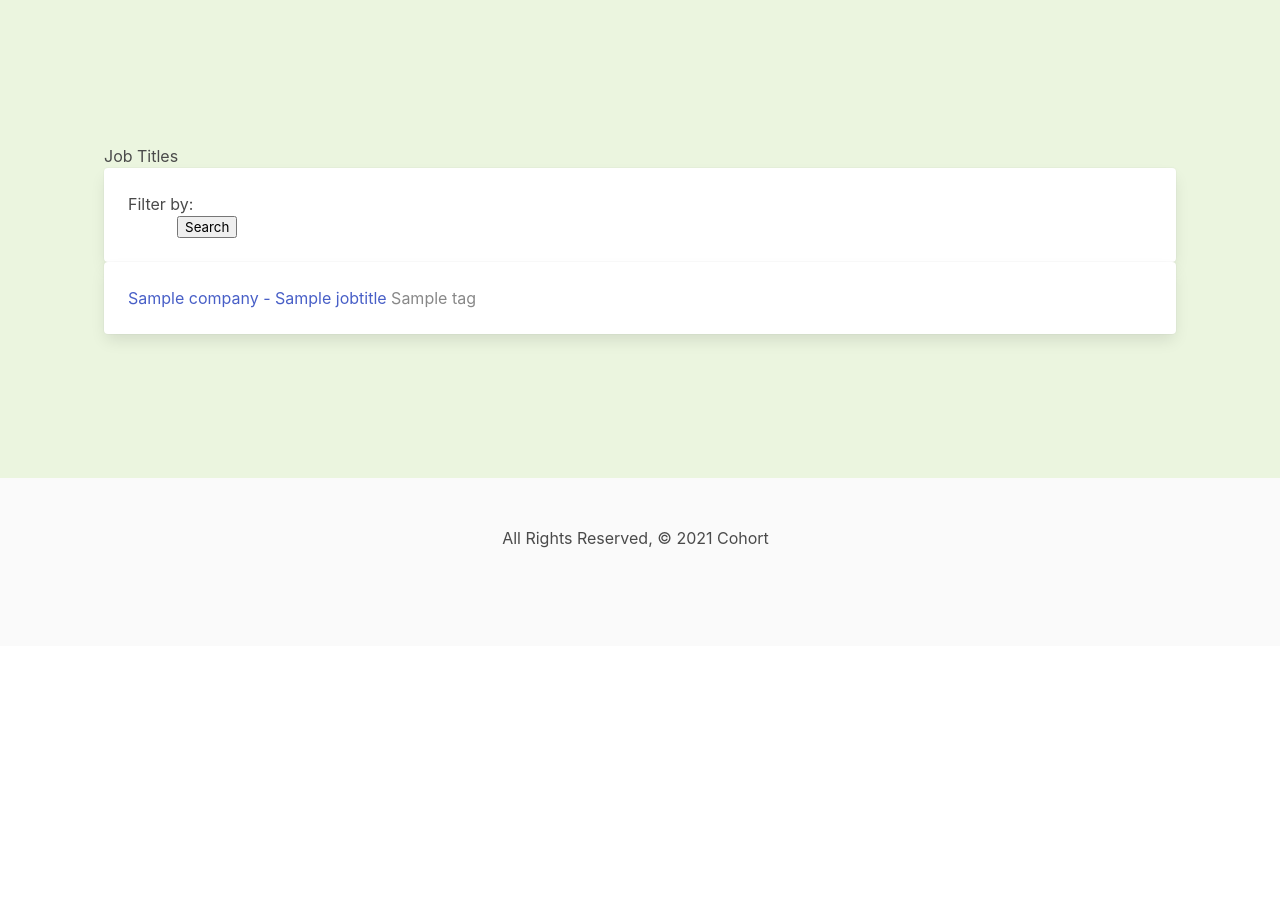
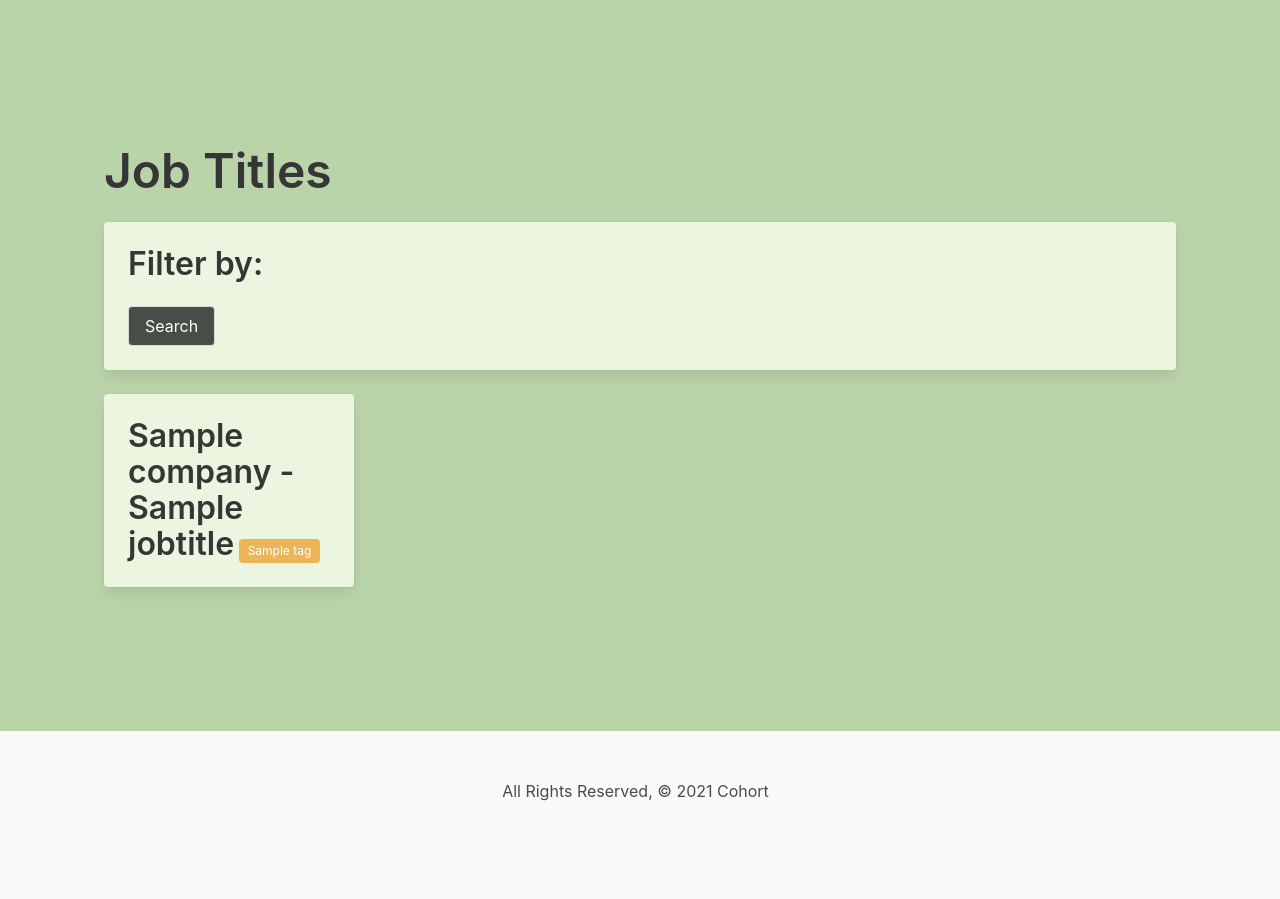
Before and after one commit to jillpe/cohort, a Django app: template main_app/templates/jobtitles/index.html in a window 1280 px wide. Shown: the part 52-951 px from the top of the page. Before the commit the page ends 600 px from the top, so only its background shows below. Run offline with Django 3.2, Linux system fonts and the light colour scheme; the template is opened without the code that fills it: most values are stand-ins (such as "Sample title", 1, 10 or a date in 2020).

Commit message:
adds styling

```diff
--- a/main_app/templates/base.html
+++ b/main_app/templates/base.html
@@ -112,7 +112,7 @@
     <div
       class="section is-medium"
        style="
-        background-color: #EBF5DF
+        background-color: #BAD4AA
 
       "
     >
--- a/main_app/templates/jobtitles/index.html
+++ b/main_app/templates/jobtitles/index.html
@@ -1,40 +1,55 @@
 {% extends 'base.html' %} {% block content %}
 
-<h1>Job Titles</h1>
-<div class="card">
+
+
+
+<div class="columns is-multiline">
+
+  <div class="column is-full">
+    <h1 class = "title is-1">Job Titles</h1>
+    <div class="card" style="background-color: #EBF5DF" style="margin-bottom:15px;">
       <div class="card-content">
-  <span class="card-title">Filter by:</span>
-    <form method="get" style = "display: grid; grid-template-columns: auto auto auto auto auto auto auto auto auto; column-gap: 10px; justify-items: center; align-items: center;">
-      {{myFilter.form}}
-      <button type="submit" class="btn">Search</button>
+      <span class="title">Filter by:</span>
+      <form method="get" style: "display: flex; align-content: center">
+        {{myFilter.form.as_p}}
+        <br/>
+        <button type="submit" class="button" style="background-color:#464E47; color: white;">Search</button>
       </form>
 
       </div>
     </div>
+  </div>
 
     {% for jobtitle in jobtitles %}
-<div class="card">
+    <div class = "column is-3">
+    <div class="card" style="background-color: #EBF5DF">
       <a href="{% url 'detail' jobtitle.id %}">
         <div class="card-content">
-      <span>{{ jobtitle.company }} - {{ jobtitle.name }}
+          <span class="title">{{ jobtitle.company }} - {{ jobtitle.name }}</span>
             {% if user.is_authenticated %}
             <form action="{% url 'assoc_job' jobtitle.id %}" method="post">
               {% csrf_token %} {% if jobtitle in user.applicant.joblist.all%}
-          <button type="submit" disabled="true" class="btn">
+              <div style="display: flex; justify-content: center; margin: 5px">
+                <button type="submit" style="background-color:#464E47; color: white" disabled="true" class="button is-small">
                   Job Already Added To Profile
                 </button>
+              </div>
               {%else%}
-          <button type="submit" class="btn">Add Job To Profile</button>
+              <div style="display: flex; justify-content: center; margin: 5px">
+              <button type="submit" style="background-color:#464E47; color: white" class="button is-small" >Add Job To Profile</button>
+            </div>
               {%endif%}
             </form>
             {%endif%}
             {% if jobtitle.tags.count %} {% for tag in jobtitle.tags.all %}
-            <span style="color: {{tag.color}} ">{{ tag.name }}</span>
+                <div class = "tag is-small" style="background-color: #EDB458; color:white; text-stroke: black">{{ tag.name }}</div>
                 {% endfor %} {% else %}
-            <h5>No Tags</h5>
+                <div class = "tag is-small">No Tags</div>
                 {% endif %}
-      </span>
         </div>
       </a>
     </div>
-{% endfor %} {% endblock %}
+  </div>
+    {% endfor %}
+</div>
+ {% endblock %}
--- a/requirements.txt
+++ b/requirements.txt
@@ -3,10 +3,6 @@ dj-database-url==0.5.0
 Django==3.2.6
 django-filter==2.4.0
 django-heroku==0.3.1
-<<<<<<< HEAD
-django-tagging==0.5.0
-=======
->>>>>>> main
 gunicorn==20.1.0
 psycopg2==2.9.1
 psycopg2-binary==2.9.1
```
Also changed, not shown: main_app/static/css/style.css (+24 -2 lines), main_app/filter.py (line endings or trailing spaces). Lines whose indentation alone changed are shown as unchanged.
